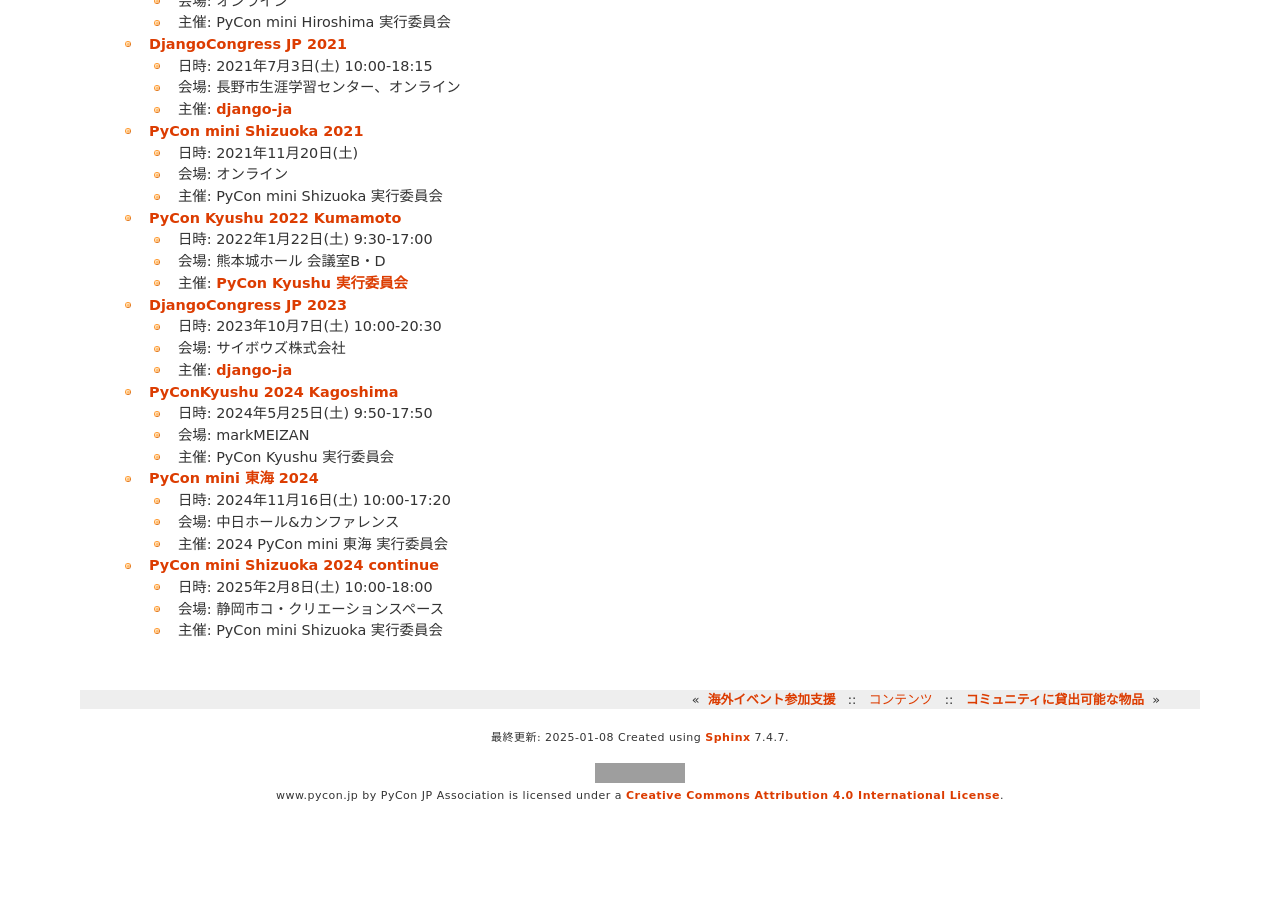
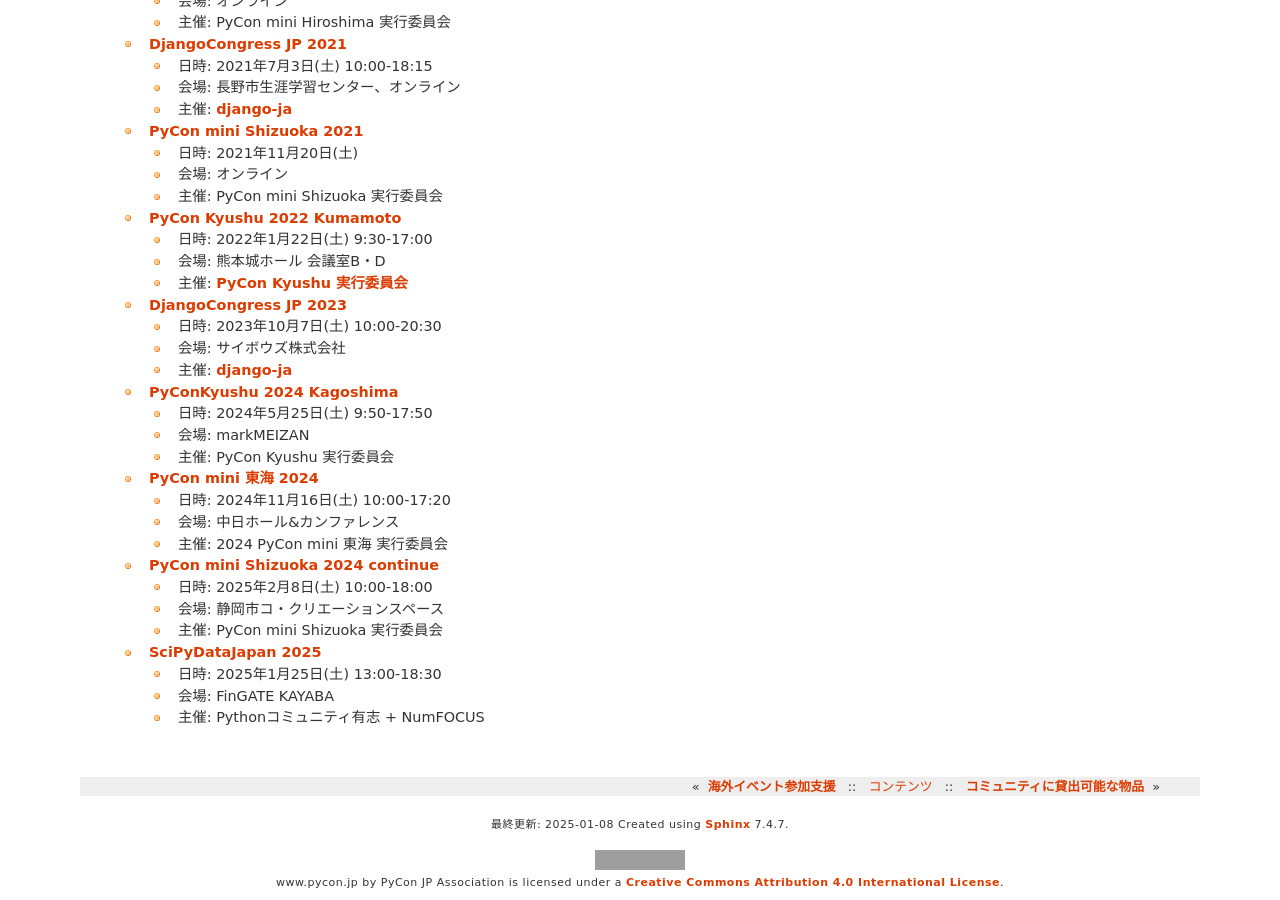
Before and after one commit to pyconjp/www.pycon.jp, a Sphinx documentation site: the page built from source/support/community.md, in a window 1280 px wide and 900 px high, scrolled down 2923 px. Built offline with Sphinx 7.4.7, drawn with Linux system fonts in a browser that asks for light colours; before the commit the page ends 3736 px from its top, so only the background shows below that; grey boxes are pictures that could not be loaded.

Commit message:
コミュニティ支援ページにSciPyData2025を掲載 (#114)
* コミュニティ支援ページにSciPyData2025を掲載

* ISSHA-3506: fix nits

```diff
--- a/source/support/community.md
+++ b/source/support/community.md
@@ -156,3 +156,7 @@
   - 日時: 2025年2月8日(土) 10:00-18:00
   - 会場: 静岡市コ・クリエーションスペース
   - 主催: PyCon mini Shizuoka 実行委員会
+- [SciPyDataJapan 2025](https://scipydata.connpass.com/event/337318/)
+  - 日時: 2025年1月25日(土) 13:00-18:30
+  - 会場: FinGATE KAYABA
+  - 主催: Pythonコミュニティ有志 + NumFOCUS
```
